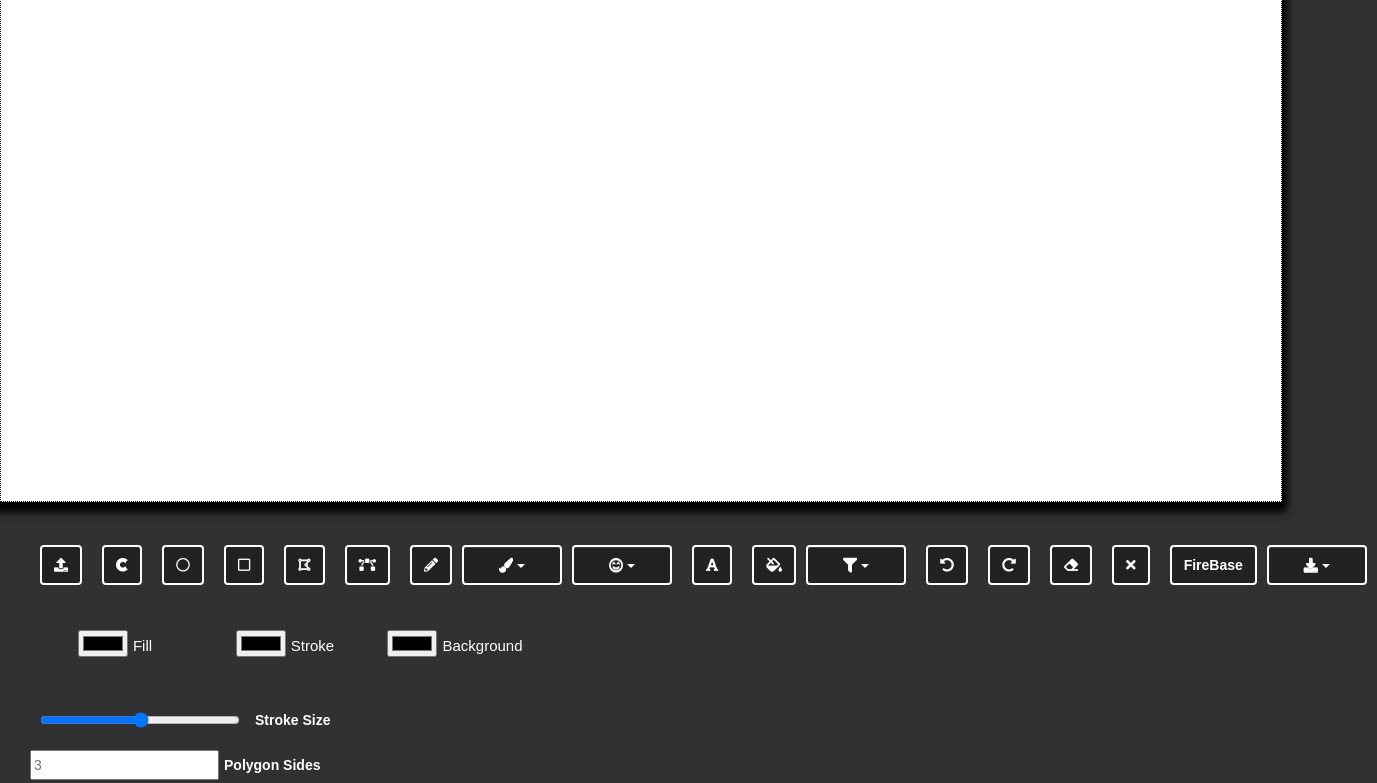
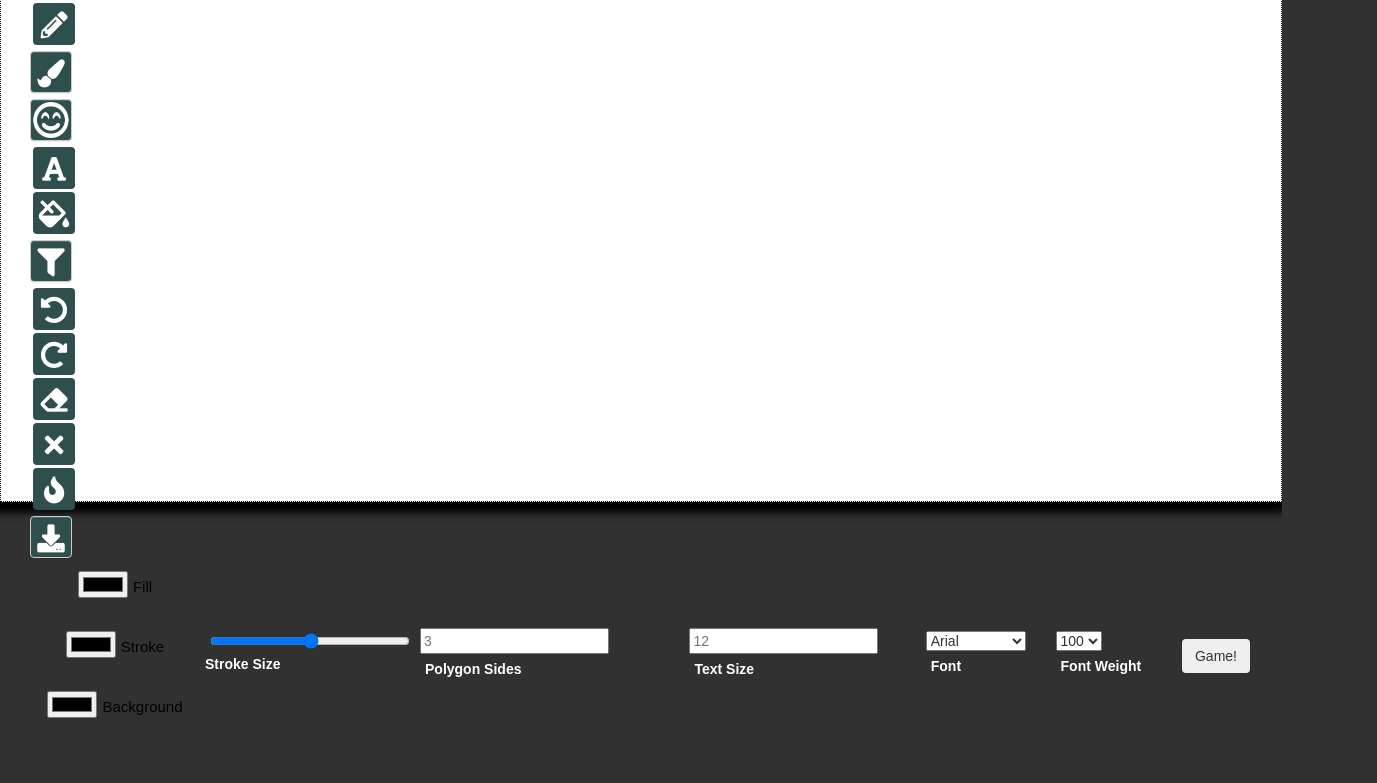
Before and after one commit to XccelerateOrg/FTWD_WEB_CANVAS_Group1, a plain HTML site: page index.html in a window 1280 px wide. Shown: the part 300-1083 px from the top of the page, 1377 px wide, since content can reach past the window. Drawn offline with nearby package versions, Linux system fonts and the light colour scheme; a script that the page names is missing.

Commit message:
new style outlook

```diff
--- a/assets/css/styles.css
+++ b/assets/css/styles.css
@@ -12,20 +12,11 @@ body{
     right:0px;
 }
 
-#item {
-  width: 100px;
-  height: 100px;
-  background-color: rgb(245, 230, 99);
-  border: 10px solid rgba(136, 136, 136, .5);
-  border-radius: 50%;
-  touch-action: none;
-  user-select: none;
-}
-
 canvas {
   box-shadow: -3px 2px 9px 6px black;
   cursor: pointer;
 }
+
 #canvasDraft{
     background-color: transparent;
     /* z-index: -1; */
@@ -39,21 +30,66 @@ body{
   background: #313131;
 }
 
-/* #canvas-container{
+.btn-icon-container {
+  display: block;
+  width: 10px;
+  position:sticky;
+}
+
+.btn-icon-container button {
+  display: flex;
+  /* text-align: center; */
+  padding: 20px;
+  transition: all 0.3s ease;
+  color: white;
+  font-size: 36px;
+  width: 13px;
+  height: 13px;
+  margin: 3px;
+  justify-content: center;
+  align-items: center;
+  background-color: darkslategray;
+}
+
+/* .dropdown-toggle {
+  display: none;
+} */
+
+.caret {
+  display: none!important;
+}
+
+.btn-icon-container button:hover {
+  background-color: white;
+}
+
+.active {
+  background-color: white;
+}
+
+.rightToolbar {
+  display: inline-flex;
+  align-items: center;
+  justify-content: center;
+  /* float: right; */
+  position: sticky;
+}
+
+/* #canvas-icon-.btn-icon-container{
     height:720px;
 }  */
 
-.btn-container{
+/* .btn-icon-container{
     position:relative;
     display: flex;
     top: 800px;
     /* justify-content: center; */
-    flex-direction: row;
+    /* flex-direction: row;
     margin-top: 15px;
     width: 100vw;
 }
 
-.btn-container .btn {
+.btn-icon-container .btn {
   align-self: center;
   width: 100px;
   height: 40px;
@@ -64,7 +100,7 @@ body{
   font-weight: bold;
   margin: 0 10px;
   /* display: inline-block; */
-}
+/* }  */
 
 .btn-group{
   margin: 5 10px;
@@ -84,13 +120,13 @@ body{
 }
 
 
-/* .color-container{
+/* .color-icon-.btn-icon-container{
     position: absolute;
     top: 1000px;
     left: 300px;
 }
 
-.color-container p{
+.color-icon-.btn-icon-container p{
     font-size: 30px;
     padding: 30px;
 } */
@@ -106,7 +142,7 @@ justify-content: center;
 
 
 .color-picker-wrapper .colorText{
-  color: white;
+  color: black;
   font-size: 15px;
   padding-top: 5px;
   margin-left: 5px;
@@ -115,7 +151,8 @@ justify-content: center;
 .pen-range {
   align-self: center;
   margin: 0 10px;
-  width: 200px !important
+  width: 200px !important;
+  color: black;
 }
 
 .side-no{
--- a/assets/javascript/canvasCommon.js
+++ b/assets/javascript/canvasCommon.js
@@ -23,11 +23,11 @@ let centerFix = false;
 
 function resizeCanvas() {
   canvas.width = window.innerWidth;
-  canvas.height = 800;
+  canvas.height = window.innerHeight;
 }
 function resizeCanvasDraft() {
   canvasDraft.width = window.innerWidth;
-  canvasDraft.height = 800;
+  canvasDraft.height = window.innerHeight;
 }
 resizeCanvas();
 resizeCanvasDraft();
@@ -35,11 +35,11 @@ resizeCanvasDraft();
 window.addEventListener("resize", function () {
   function resizeCanvas() {
     canvas.width = window.innerWidth;
-    canvas.height = 800;
+    canvas.height = window.innerHeight;
   }
   function resizeCanvasDraft() {
     canvasDraft.width = window.innerWidth;
-    canvasDraft.height = 800;
+    canvasDraft.height = window.innerHeight;
   }
   resizeCanvas();
   resizeCanvasDraft();
--- a/index.html
+++ b/index.html
@@ -26,9 +26,10 @@
     <canvas id="canvasDraft" class="canvas"></canvas>
     <input id="textInput" name="inputField" value="" style="display: none"></input>
   </div>
-  <div class="btn-container" id="function-bar">
+
+  <div class="btn-icon-container" id="function-bar">
     <button type="button" class="btn" id="upload-btn" data-toggle="tooltip" data-placement="top" title="Upload Image">
-      <i class="fas fa-upload"></i>
+      <i class="fas fa-xs fa-upload"></i>
     </button>
     <button type="button" class="btn" id="arc-btn" data-toggle="tooltip" data-placement="top" title="Arc"><i
         class="fab fa-cuttlefish"></i></button>
@@ -37,15 +38,15 @@
     <button type="button" class="btn" id="rectangle-btn" data-toggle="tooltip" data-placement="top" title="Rectangle"><i
         class="far fa-square"></i></button>
     <button type="button" class="btn" id="polygon-btn" data-toggle="tooltip" data-placement="top" title="Polygon"><i
-        class="fas fa-draw-polygon"></i></button>
+        class="fas fa-xs fa-draw-polygon"></i></button>
     <button type="button" class="btn" id="curve-btn" data-toggle="tooltip" data-placement="top" title="Curve"><i
-        class="fas fa-bezier-curve"></i></button>
+        class="fas fa-xs fa-bezier-curve"></i></button>
     <button type="button" class="btn" id="line-btn" data-toggle="tooltip" data-placement="top" title="Line"><i
-        class="fas fa-pencil-alt"></i></button>
+        class="fas fa-xs fa-pencil-alt"></i></button>
     <span class="btn-group">
       <button type="button" id="brush-btn" class="btn btn-default dropdown-toggle" data-toggle="dropdown"
         aria-haspopup="true" aria-expanded="false" title="Brush">
-        <i class="fas fa-paint-brush"></i>
+        <i class="fas fa-xs fa-paint-brush"></i>
         <span class="caret"></span>
       </button>
       <ul class="dropdown-menu">
@@ -71,13 +72,13 @@
       </ul>
     </span>
     <button type="button" class="btn" id="text-btn" data-toggle="tooltip" data-placement="top" title="Text"><i
-        class="fas fa-font"></i></button>
+        class="fas fa-xs fa-font"></i></button>
     <button type="button" class="btn" id="fill-btn" data-toggle="tooltip" data-placement="top" title="Fill"><i
-        class="fas fa-fill-drip"></i></button>
+        class="fas fa-xs fa-fill-drip"></i></button>
     <span class="btn-group">
       <button type="button" id="brush-btn" class="btn btn-default dropdown-toggle" data-toggle="dropdown"
         aria-haspopup="true" aria-expanded="false" title="Filter">
-        <i class="fas fa-filter"></i>
+        <i class="fas fa-xs fa-filter"></i>
         <span class="caret"></span>
       </button>
       <ul class="dropdown-menu">
@@ -95,29 +96,29 @@
       </ul>
     </span>
     <button type="button" class="btn" id="undo-btn" data-toggle="tooltip" data-placement="top" title="Undo"><i
-        class="fas fa-undo-alt"></i></button>
+        class="fas fa-xs fa-undo-alt "></i></button>
     <button type="button" class="btn" id="redo-btn" data-toggle="tooltip" data-placement="top" title="Redo"><i
-        class="fas fa-redo-alt"></i></button>
+        class="fas fa-xs fa-redo-alt"></i></button>
     <button type="button" class="btn" id="eraser-btn" data-toggle="tooltip" data-placement="top" title="Eraser"><i
-        class="fas fa-eraser"></i></button>
+        class="fas fa-xs fa-eraser"></i></button>
     <button type="button" class="btn" id="clear-btn" data-toggle="tooltip" data-placement="top" title="Clear"><i
-        class="fas fa-times"></i></button>
+        class="fas fa-xs fa-times"></i></button>
     <button type="button" class="btn" id="firebase" data-toggle="tooltip" data-placement="top"
-      title="Firebase">FireBase</button>
+      title="Firebase"><i class="fas fa-xs fa-fire"></i></button>
 
     <!-- <a id="export-btnPNG" download="canvas.png">
       <button type="button" class="btn" id="export-btnPNG" onClick="downloadPNG()" data-toggle="tooltip"
-        data-placement="top" title="Export PNG"><i class="fas fa-download"></i></button>
+        data-placement="top" title="Export PNG"><i class="fas fa-xs fa-download"></i></button>
     </a>
     <a id="export-btnJPG" download="canvas.jpg">
       <button type="button" class="btn" id="export-btnJPG" onClick="downloadJPG()" data-toggle="tooltip"
-        data-placement="top" title="Export JPG"><i class="fas fa-download"></i></button>
+        data-placement="top" title="Export JPG"><i class="fas fa-xs fa-download"></i></button>
     </a> -->
 
     <span class="btn-group">
       <button type="button" id="export-btn" class="btn btn-default dropdown-toggle" data-toggle="dropdown"
         aria-haspopup="true" aria-expanded="false" title="Export">
-        <i class="fas fa-download"></i>
+        <i class="fas fa-xs fa-download"></i>
         <span class="caret"></span>
       </button>
       <ul class="dropdown-menu">
@@ -126,7 +127,8 @@
       </ul>
     </span>
   </div>
-  <br>
+
+  <div class="rightToolbar">
   <div class="btn-container">
     <div class="color-picker-wrapper">
       <input type="color" class="color-picker" id="colorFill">
@@ -147,6 +149,7 @@
       </div>
     </div>
   </div>
+
   <div class="btn-container">
     <input type="range" min="1" max="100" class="pen-range" id="pen-range">
     <label for="strokeSize">Stroke Size</label>
@@ -191,6 +194,7 @@
   <div class="btn-container">
     <button type="button" class="btn" id="playGame" data-toggle="tooltip" data-placement="top" title="Fill">Game!</button>
   </div>
+</div>
 
 
   <!-- Invisible Import FileReader -->
```
